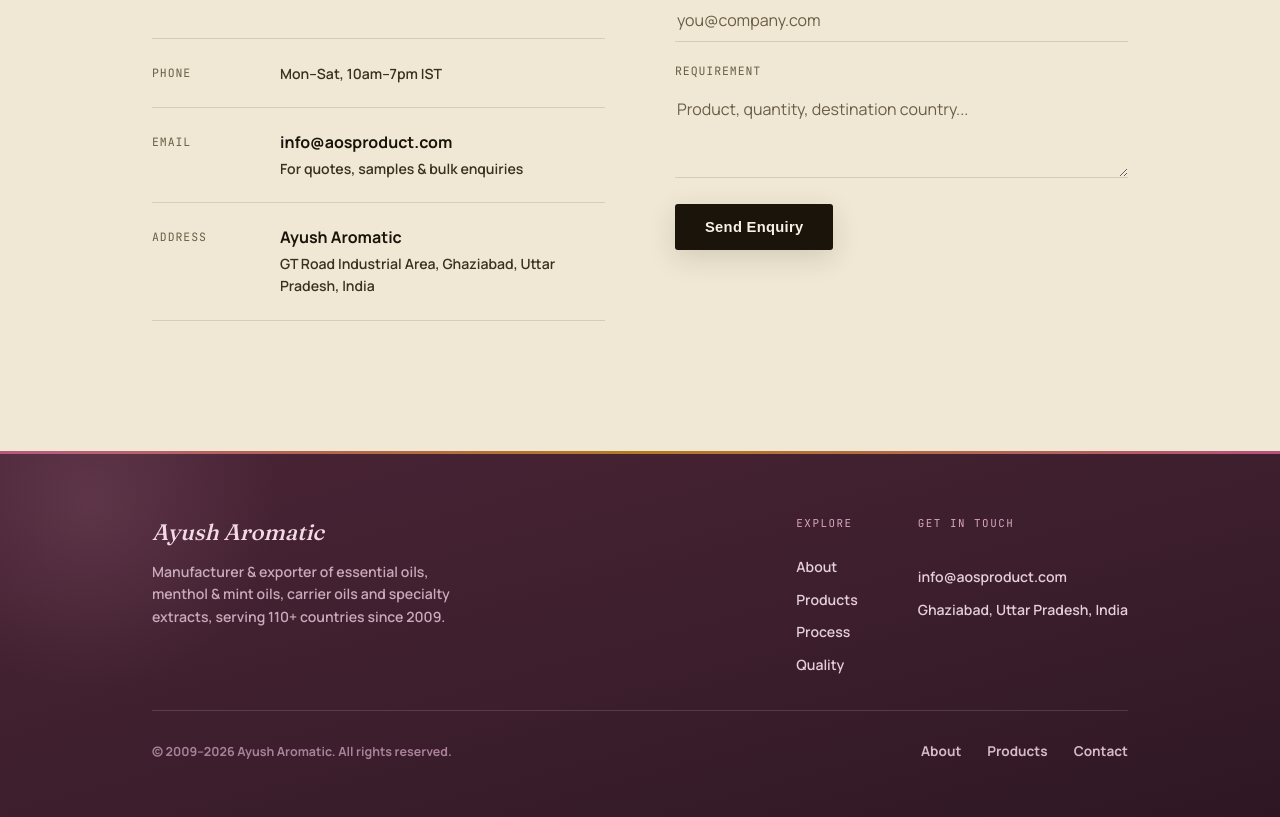
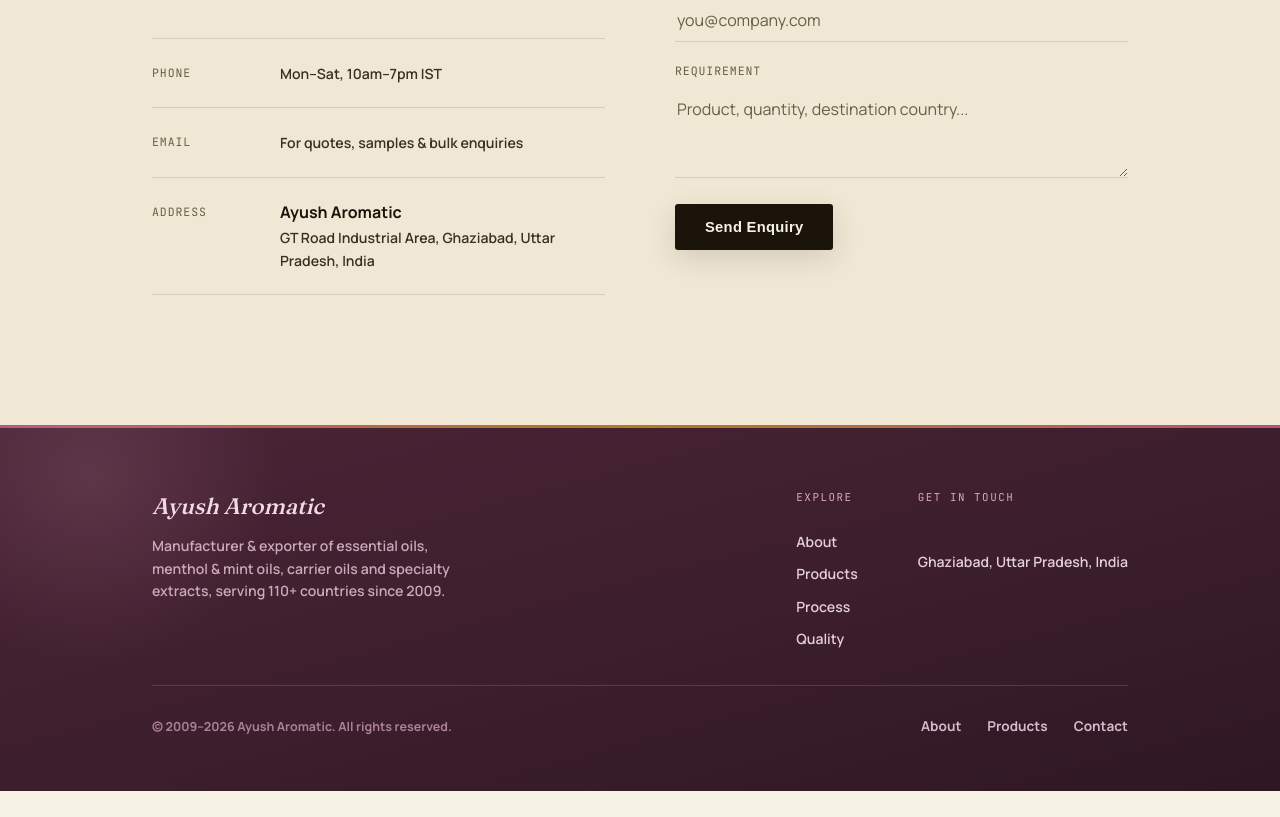
Before and after one commit to SaumyaGuptaTechnokrat/AyushAroma, a React (Vite) app: page / in a window 1280 px wide. Shown: the part 9085-9902 px from the top of the page. After the commit the page ends 9876 px from the top, so only its background shows below. Built offline with nearby package versions, Linux system fonts and the light colour scheme; no server answers.

Commit message:
seo work

```diff
--- a/index.html
+++ b/index.html
@@ -18,10 +18,22 @@
   })();
 </script> -->
 <meta name="viewport" content="width=device-width, initial-scale=1.0" />
+
 <!-- Primary SEO -->
-<title>%VITE_COMPANY_NAME% | Essential Oils, Menthol &amp; Natural Oils Manufacturer in India</title>
-<meta name="description" content="%VITE_COMPANY_NAME% manufactures &amp; exports essential oils, menthol &amp; mint oils, carrier oils and specialty extracts from Ghaziabad, India. GMP &amp; HACCP qualified, COA/MSDS included, serving 110+ countries." />
-<meta name="keywords" content="essential oil manufacturer India, menthol manufacturer India, mint oil exporter, bulk essential oils India, carrier oil manufacturer, aromatherapy oil supplier, spice oil oleoresins, pine oil derivatives, essential oil exporter India" />
+<title>%VITE_COMPANY_NAME% | Essential Oil, Menthol &amp; Mint Oil Manufacturer in Ghaziabad, India</title>
+<meta name="description" content="%VITE_COMPANY_NAME% manufactures and exports essential oils, menthol &amp; mint oils, carrier oils and specialty extracts from Ghaziabad, India. GMP &amp; HACCP qualified, COA/MSDS on every shipment, serving 110+ countries." />
+
+<!--
+  NOTE ON THE KEYWORDS TAG:
+  Google has not used the meta "keywords" tag for ranking since 2009 — it's
+  left here only because Bing/Yandex still glance at it, and because some
+  internal SEO audit tools flag its absence. Don't rely on it for ranking;
+  your title tag, meta description, H1/H2 structure and actual page copy
+  do the real work. The list below is specific to what this business
+  actually sells (mirrors src/json/products.json) rather than generic
+  industry boilerplate, so update it if the product catalog changes.
+-->
+<meta name="keywords" content="menthol crystal manufacturer India, mint oil bulk exporter India, cold pressed carrier oil manufacturer, spice oleoresin manufacturer India, pine oil derivative exporter, GMP HACCP certified essential oil factory Ghaziabad, private label essential oil manufacturer India, bulk essential oil supplier with COA MSDS, aromatherapy oil manufacturer Uttar Pradesh, natural oil exporter 110 countries" />
 <meta name="robots" content="index, follow, max-image-preview:large" />
 <meta name="author" content="%VITE_COMPANY_NAME%" />
 <meta name="theme-color" content="#F7F2E6" />
@@ -35,7 +47,7 @@
 <meta property="og:type" content="website" />
 <meta property="og:url" content="%VITE_SITE_URL%/" />
 <meta property="og:site_name" content="%VITE_COMPANY_NAME%" />
-<meta property="og:title" content="%VITE_COMPANY_NAME% | Essential Oils, Menthol &amp; Natural Oils Manufacturer" />
+<meta property="og:title" content="%VITE_COMPANY_NAME% | Essential Oil, Menthol &amp; Mint Oil Manufacturer" />
 <meta property="og:description" content="Manufacturer &amp; exporter of essential oils, menthol &amp; mint oils, carrier oils and specialty extracts from Ghaziabad, India. GMP &amp; HACCP qualified, serving 110+ countries." />
 <meta property="og:image" content="%VITE_SITE_URL%/og-cover.jpg" />
 <meta property="og:image:width" content="1200" />
@@ -44,7 +56,7 @@
 
 <!-- Twitter Card -->
 <meta name="twitter:card" content="summary_large_image" />
-<meta name="twitter:title" content="%VITE_COMPANY_NAME% | Essential Oils, Menthol &amp; Natural Oils Manufacturer" />
+<meta name="twitter:title" content="%VITE_COMPANY_NAME% | Essential Oil, Menthol &amp; Mint Oil Manufacturer" />
 <meta name="twitter:description" content="Essential oils, menthol &amp; mint oils, carrier oils and specialty extracts from Ghaziabad, India. GMP &amp; HACCP qualified. Request a quote." />
 <meta name="twitter:image" content="%VITE_SITE_URL%/og-cover.jpg" />
 
@@ -55,11 +67,18 @@
 <link rel="preconnect" href="https://fonts.gstatic.com" crossorigin />
 <link href="https://fonts.googleapis.com/css2?family=Fraunces:opsz,wght@9..144,300;9..144,400;9..144,500;9..144,600;9..144,700&family=Manrope:wght@400;500;600;700;800&family=JetBrains+Mono:wght@400;500&display=swap" rel="stylesheet" />
 
-<!-- Structured Data: LocalBusiness -->
+<!--
+  Structured Data: Organization
+  NOTE: "Manufacturer" is NOT a valid Schema.org @type (it exists only as a
+  *property* of Product, e.g. product.manufacturer). Using an invalid type
+  means Google's Rich Results Test will simply ignore this block. "Organization"
+  is the correct, Google-supported type here — swap to "LocalBusiness" only if
+  you take walk-in visitors/buyers at a physical storefront.
+-->
 <script type="application/ld+json">
 {
   "@context": "https://schema.org",
-  "@type": "Manufacturer",
+  "@type": "Organization",
   "name": "%VITE_COMPANY_NAME%",
   "url": "%VITE_SITE_URL%/",
   "logo": "%VITE_SITE_URL%/logo.png",
@@ -71,11 +90,13 @@
     "addressRegion": "Uttar Pradesh",
     "addressCountry": "IN"
   },
-  "telephone": "+91-9582022238",
-  "email": "info@aosproduct.com",
-  "priceRange": "$$",
-  "openingHours": "Mo-Sa 10:00-19:00",
-  "areaServed": "Worldwide"
+  "contactPoint": {
+    "@type": "ContactPoint",
+    "telephone": "%VITE_CONTACT_NUMBER%",
+    "email": "%VITE_CONTACT_EMAIL%",
+    "contactType": "sales",
+    "areaServed": "Worldwide"
+  }
 }
 </script>
 
--- a/src/App.jsx
+++ b/src/App.jsx
@@ -18,6 +18,8 @@
 // client-side env vars that are prefixed with VITE_.
 export const COMPANY_NAME = import.meta.env.VITE_COMPANY_NAME || "Ayush Aromatic";
 const phone = import.meta.env.VITE_CONTACT_NUMBER;
+const email = import.meta.env.VITE_CONTACT_EMAIL;
+
 /**
  * Ayush Aromatic — React conversion
  * -----------------------------------------------------------------------
@@ -66,23 +68,21 @@
 export const structuredData = {
   localBusiness: {
     "@context": "https://schema.org",
-    "@type": "Manufacturer",
+    "@type": "Organization", // see point 2 — not "Manufacturer"
     name: COMPANY_NAME,
-    url: "https://www.ayusharomatics.com/",
-    logo: "https://www.aosproduct.com/assets/logo.png",
-    image: "https://www.aosproduct.com/assets/og-cover.jpg",
+    url: import.meta.env.VITE_SITE_URL,
+    logo: `${import.meta.env.VITE_SITE_URL}/logo.png`,
+    image: `${import.meta.env.VITE_SITE_URL}/og-cover.jpg`,
     description: "Manufacturer and exporter of essential oils, menthol and mint oils, carrier oils and specialty extracts, based in Ghaziabad, Uttar Pradesh, India.",
     address: { "@type": "PostalAddress", addressLocality: "Ghaziabad", addressRegion: "Uttar Pradesh", addressCountry: "IN" },
     priceRange: "$$",
     openingHours: "Mo-Sa 10:00-19:00",
     areaServed: "Worldwide",
     sameAs: [
-      "https://www.facebook.com/AosproductPvtLtd",
-      "https://twitter.com/aosproductindia",
-      "https://www.linkedin.com/company/aos-products-private-limited",
-      "https://www.instagram.com/aosproducts/",
+      // replace with Ayush Aromatics' real profiles — an aosproduct handle here actively confuses Google
     ],
   },
+  //
   productCatalog: {
     "@context": "https://schema.org",
     "@type": "ItemList",
@@ -131,14 +131,14 @@
         <div className="topbar">
           <div className="wrap">
             <div className="topbar-left">
-              <a href="tel:+919582013308">
-                <svg viewBox="0 0 24 24" fill="none" stroke="currentColor" strokeWidth="2">
+            <a href={`tel:${phone}`}>
+                       <svg viewBox="0 0 24 24" fill="none" stroke="currentColor" strokeWidth="2">
                   <path d="M22 16.92v3a2 2 0 0 1-2.18 2 19.79 19.79 0 0 1-8.63-3.07 19.5 19.5 0 0 1-6-6 19.79 19.79 0 0 1-3.07-8.67A2 2 0 0 1 4.11 2h3a2 2 0 0 1 2 1.72c.127.96.361 1.903.7 2.81a2 2 0 0 1-.45 2.11L8.09 9.91a16 16 0 0 0 6 6l1.27-1.27a2 2 0 0 1 2.11-.45c.907.339 1.85.573 2.81.7A2 2 0 0 1 22 16.92z" />
                 </svg>
                 <span className="tlabel">{phone}</span>
               </a>
-              <a href="mailto:info@aosproduct.com">
-                <svg viewBox="0 0 24 24" fill="none" stroke="currentColor" strokeWidth="2">
+              <a href={`mailto:${email}`}>
+              <svg viewBox="0 0 24 24" fill="none" stroke="currentColor" strokeWidth="2">
                   <path d="M4 4h16v16H4z" opacity="0" />
                   <path d="M22 6l-10 7L2 6" />
                   <rect x="2" y="4" width="20" height="16" rx="2" />
--- a/src/sections/Contact.jsx
+++ b/src/sections/Contact.jsx
@@ -4,6 +4,8 @@
 
 export default function Contact({ companyName }) {
   const phone = import.meta.env.VITE_CONTACT_NUMBER;
+  const email = import.meta.env.VITE_CONTACT_EMAIL;
+
   const [status, setStatus] = useState("idle"); // idle | sending | sent | error
   const [form, setForm] = useState({ name: "", company: "", email: "", message: "" });
 
@@ -49,7 +51,7 @@
             </div>
             <div className="info-row">
               <div className="ilabel">Email</div>
-              <div className="ival">info@aosproduct.com<span>For quotes, samples &amp; bulk enquiries</span></div>
+              <div className="ival">{email}<span>For quotes, samples &amp; bulk enquiries</span></div>
             </div>
             <div className="info-row">
               <div className="ilabel">Address</div>
--- a/src/sections/Footer.jsx
+++ b/src/sections/Footer.jsx
@@ -1,5 +1,7 @@
 export default function Footer({ companyName }) {
   const phone = import.meta.env.VITE_CONTACT_NUMBER;
+  const email = import.meta.env.VITE_CONTACT_EMAIL;
+
     return (
       <footer>
         <div className="wrap">
@@ -18,8 +20,8 @@
               </div>
               <div className="foot-col">
                 <span className="foot-col-title">Get in Touch</span>
-                <a href="tel:+918285111617">{phone}</a>
-                <a href="mailto:info@aosproduct.com">info@aosproduct.com</a>
+                <a href={`tel:${phone}`}>{phone}</a>
+                <a href={`mailto:${email}`}>{email}</a>
                 <a href="#contact">Ghaziabad, Uttar Pradesh, India</a>
               </div>
             </div>
```
Also changed, not shown: public/robots.txt (added), 1 other file (tests, documents, lock files or other folders).
